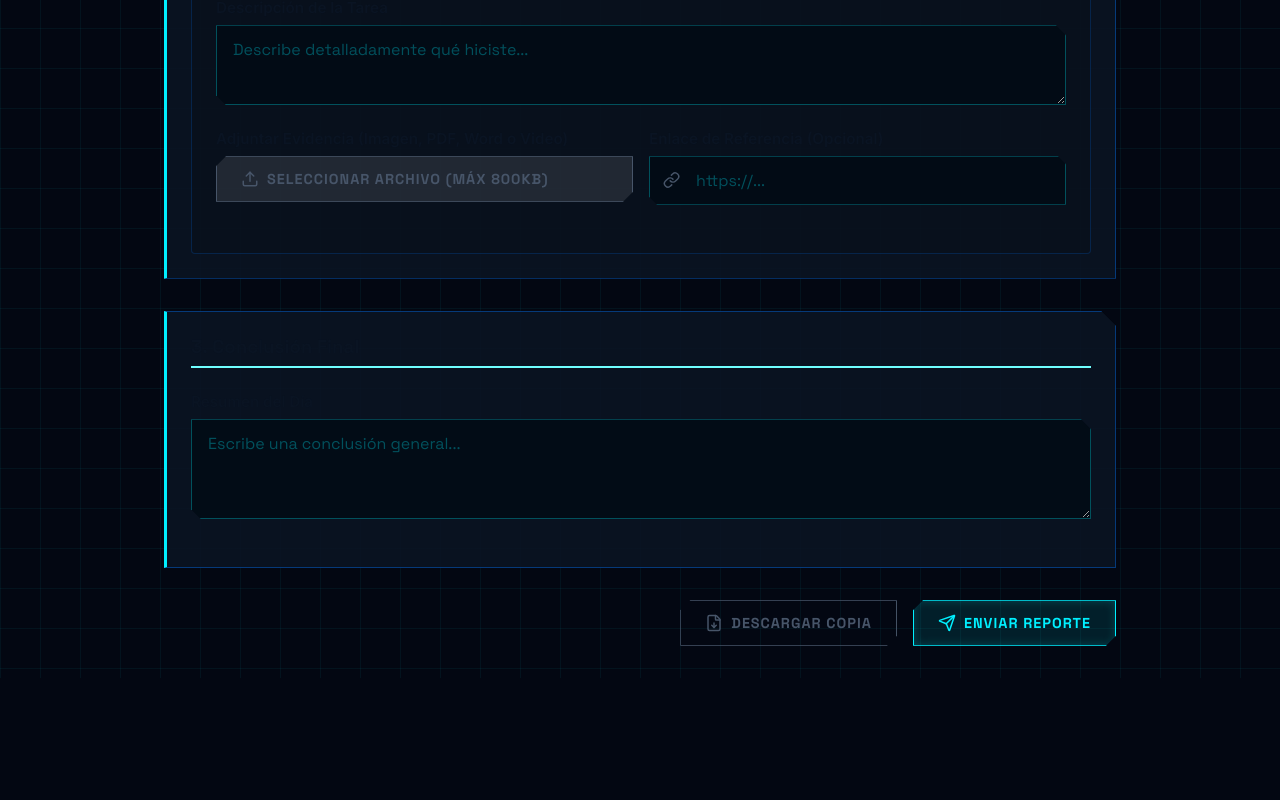
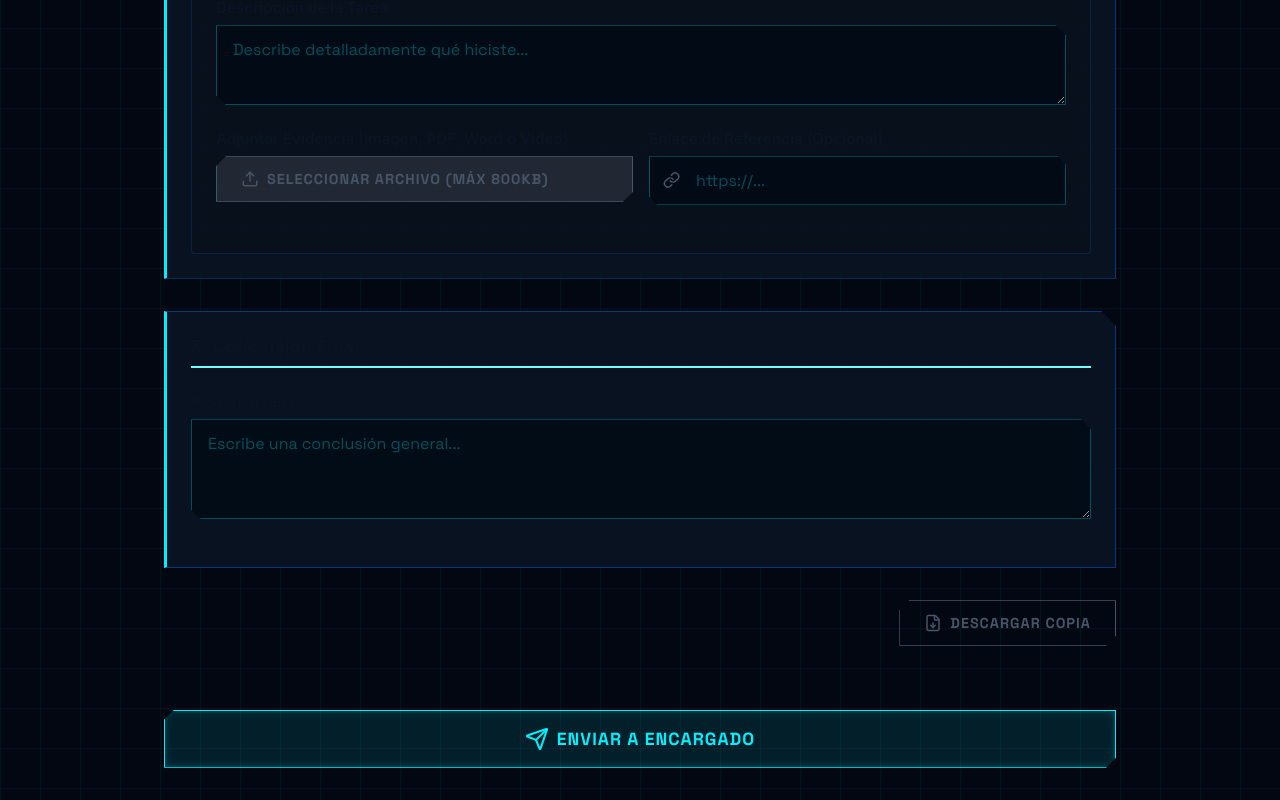
Before and after one commit to Hector-ionic/control-aquapark, a React (Vite) app: page / in a window 1280 px wide. Shown: the part 812-1612 px from the top of the page. Before the commit the page ends 1490 px from the top, so only its background shows below. Built offline with nearby package versions, Linux system fonts and the light colour scheme.

Commit message:
actualizacion subida de archivos

```diff
--- a/src/firebase.js
+++ b/src/firebase.js
@@ -1,7 +1,6 @@
 import { initializeApp } from "firebase/app";
 import { getAuth } from "firebase/auth";
 import { getFirestore } from "firebase/firestore";
-import { getStorage } from "firebase/storage";
 
 const firebaseConfig = {
   apiKey: "AIzaSyAh-0O2oWtijuVyZPm8FTaUttgWeaGqbuA",
@@ -17,4 +16,3 @@ const app = initializeApp(firebaseConfig);
 
 export const auth = getAuth(app);
 export const db = getFirestore(app);
-export const storage = getStorage(app);
--- a/src/pages/StudentForm.jsx
+++ b/src/pages/StudentForm.jsx
@@ -1,9 +1,8 @@
 import React, { useState, useEffect } from 'react';
 import { Plus, Trash2, Upload, Link as LinkIcon, Send, FileDown, Loader, FileText } from 'lucide-react';
 import html2pdf from 'html2pdf.js';
-import { db, storage } from '../firebase';
+import { db } from '../firebase';
 import { collection, addDoc, serverTimestamp } from 'firebase/firestore';
-import { ref, uploadBytes, getDownloadURL } from 'firebase/storage';
 
 // Función mágica para aplastar imágenes gigantes de Canva sin perder mucha calidad visual
 const compressImage = (file) => {
@@ -167,20 +166,34 @@ export default function StudentForm({ isEncargadoMode = false, encargadoName = '
     setIsSubmitting(true);
 
     try {
+      const hasFiles = activities.some(act => act.rawFile);
+      if (hasFiles) {
+        setUploadStatus('Subiendo archivos pesados (videos/documentos), no cierres la ventana...');
+      }
+
       const processedActivities = await Promise.all(activities.map(async (act) => {
         let finalUrl = null;
 
         if (act.rawFile) {
-          const timestamp = Date.now();
-          const safeName = act.rawFile.name.replace(/[^a-zA-Z0-9.]/g, '_');
-          const storageRef = ref(storage, `evidencias/${timestamp}_${safeName}`);
+          const cloudFormData = new FormData();
+          cloudFormData.append('file', act.rawFile);
+          cloudFormData.append('upload_preset', 'ldqkrdsr');
 
           try {
-            const snapshot = await uploadBytes(storageRef, act.rawFile);
-            finalUrl = await getDownloadURL(snapshot.ref);
-          } catch (storageErr) {
-            console.error("Error subiendo a Storage:", storageErr);
-            throw new Error("No se pudo subir el archivo " + act.rawFile.name + ". Revisa los permisos de Storage.");
+            const res = await fetch('https://api.cloudinary.com/v1_1/dqrc7vc9y/auto/upload', {
+              method: 'POST',
+              body: cloudFormData
+            });
+            const data = await res.json();
+
+            if (data.secure_url) {
+              finalUrl = data.secure_url;
+            } else {
+              throw new Error("No se recibió URL de Cloudinary");
+            }
+          } catch (cloudErr) {
+            console.error("Error subiendo a Cloudinary:", cloudErr);
+            throw new Error("No se pudo subir el archivo " + act.rawFile.name + ". Revisa tu conexión a internet.");
           }
         }
 
@@ -233,12 +246,15 @@ export default function StudentForm({ isEncargadoMode = false, encargadoName = '
     } catch (error) {
       console.error("Error subiendo reporte: ", error);
       if (error.message && error.message.includes("payload is too large")) {
-         alert("Hubo un error: Los archivos adjuntos son muy pesados para la base de datos gratuita. Por favor reduce su tamaño.");
+         alert("Hubo un error: Los archivos adjuntos son muy pesados para la base de datos. Por favor reduce su tamaño.");
+      } else if (error.message) {
+         alert("Error: " + error.message);
       } else {
          alert("Hubo un error al enviar el reporte. Asegúrate de tener conexión.");
       }
     } finally {
       setIsSubmitting(false);
+      setUploadStatus('');
     }
   };
 
@@ -496,9 +512,26 @@ export default function StudentForm({ isEncargadoMode = false, encargadoName = '
               {isGeneratingPDF ? <Loader className="animate-spin" size={18} /> : <FileDown size={18} />}
               Descargar Copia
             </button>
-            <button type="submit" disabled={isSubmitting} className="btn btn-primary hide-on-pdf">
-              {isSubmitting ? <Loader className="animate-spin" size={18} /> : <Send size={18} />}
-              {isSubmitting ? 'Enviando...' : 'Enviar Reporte'}
+          </div>
+
+          <div style={{ display: 'flex', gap: '1rem', marginTop: '2rem' }}>
+            <button
+              type="submit"
+              className="btn btn-primary"
+              style={{ flex: 1, padding: '1rem', fontSize: '1.1rem', justifyContent: 'center' }}
+              disabled={isSubmitting}
+            >
+              {isSubmitting ? (
+                <>
+                  <Loader className="animate-spin" size={24} />
+                  {uploadStatus || 'Enviando...'}
+                </>
+              ) : (
+                <>
+                  <Send size={24} />
+                  {isEncargadoMode ? 'Enviar al Administrador' : 'Enviar a Encargado'}
+                </>
+              )}
             </button>
           </div>
 
```
